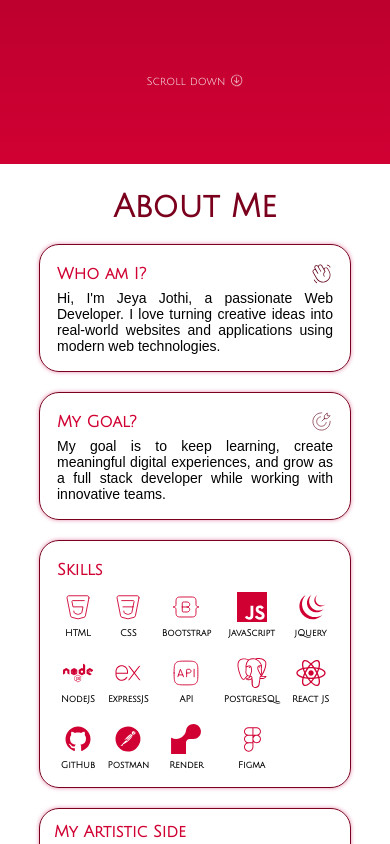
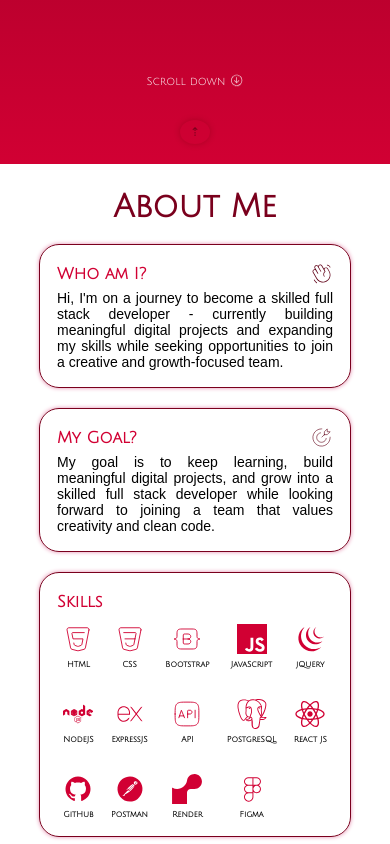
Before and after one commit to Jeya-Jothi/Jothi-Portfolio, a React (Create React App) app: page / in a window 390 px wide. Shown: the part 680-1524 px from the top of the page. Built offline with nearby package versions, Linux system fonts and the light colour scheme; a web font is replaced by a local one.

Commit message:
Add-Scroll top btn-mobile view

```diff
--- a/src/App.js
+++ b/src/App.js
@@ -3,6 +3,7 @@ import MainContent from "./components/MainContent/MainContent";
 import About from "./components/About/About";
 import Project from "./components/Projects/Project";
 import Footer from "./components/Footer/Footer";
+import ScrollToTopButton from "./components/ScrollToTopButton/ScrollToTopButton";
 function App() {
   return (
     <div>
@@ -14,6 +15,7 @@ function App() {
       <Project />
       {/* Footer */}
       <Footer />
+      <ScrollToTopButton />
     </div>
   );
 }
--- a/src/components/About/About.css
+++ b/src/components/About/About.css
@@ -96,6 +96,7 @@
 }
 .skill-name p {
   margin-top: 3px;
+  font-size: 12px;
 }
 .skills-icon {
   display: grid;
@@ -177,6 +178,9 @@
     row-gap: 5px;
     font-size: 11px;
     justify-items: center;
+  }
+  .skill-name p {
+    font-size: 10px;
   }
   .card-head-txt {
     font-size: 20px;
@@ -303,7 +307,7 @@
 
   .skills-icon {
     grid-template-columns: repeat(5, auto);
-    row-gap: 20px;
+    row-gap: 30px;
     column-gap: 5px;
     margin-top: 6px;
   }
@@ -315,6 +319,9 @@
     grid-template-rows: auto auto;
     font-size: 9px;
     justify-items: center;
+  }
+  .skill-name p {
+    font-size: 8px;
   }
   .card-head-txt {
     font-size: 16px;
@@ -374,7 +381,7 @@
 
   .skills-icon {
     grid-template-columns: repeat(5, auto);
-    row-gap: 30px;
+    row-gap: 25px;
     column-gap: 5px;
     margin-top: 5px;
   }
@@ -386,6 +393,9 @@
     grid-template-rows: auto auto;
     font-size: 8px;
     justify-items: center;
+  }
+  .skill-name p {
+    font-size: 8px;
   }
   .card-head-txt {
     font-size: 14px;
@@ -445,7 +455,7 @@
 
   .skills-icon {
     grid-template-columns: repeat(5, auto);
-    row-gap: 30px;
+    row-gap: 20px;
     column-gap: 5px;
     margin-top: 5px;
   }
@@ -457,6 +467,9 @@
     grid-template-rows: auto auto;
     font-size: 8px;
     justify-items: center;
+  }
+  .skill-name p {
+    font-size: 7px;
   }
   .card-head-txt {
     font-size: 12px;
--- a/src/components/About/About.jsx
+++ b/src/components/About/About.jsx
@@ -16,9 +16,10 @@ function About() {
             </div>
             <div>
               <p className="card-content">
-                Hi, I'm Jeya Jothi, a passionate Web Developer. I love turning
-                creative ideas into real-world websites and applications using
-                modern web technologies.
+                Hi, I'm on a journey to become a skilled full stack developer -
+                currently building meaningful digital projects and expanding my
+                skills while seeking opportunities to join a creative and
+                growth-focused team.
               </p>
             </div>
           </div>
@@ -33,9 +34,9 @@ function About() {
             </div>
             <div>
               <p className="card-content">
-                My goal is to keep learning, create meaningful digital
-                experiences, and grow as a full stack developer while working
-                with innovative teams.
+                My goal is to keep learning, build meaningful digital projects,
+                and grow into a skilled full stack developer while looking
+                forward to joining a team that values creativity and clean code.
               </p>
             </div>
           </div>
@@ -47,9 +48,9 @@ function About() {
           </div>
 
           <div className="skills-icon">
-            {skills.map((skill) => {
+            {skills.map((skill, index) => {
               return (
-                <div className="skill-name">
+                <div className="skill-name" key={index}>
                   <img
                     src={`images/${skill.img}`}
                     alt={skill.name}
@@ -65,9 +66,10 @@ function About() {
       <div className="art-card">
         <p className="card-head-txt art-card-head">My Artistic Side</p>
         <p className="card-content">
-          Apart from coding, I'm an artist at heart. I love drawing, painting,
-          and creating abstract art like Zentangle. I believe creativity
-          enhances the way I write code and design websites.
+          Beyond coding, I'm an artist at heart. I enjoy drawing, painting, and
+          exploring abstract styles like Zentangle. I believe that creativity
+          not only fuels my artwork but also helps me think differently when
+          writing code and designing websites.
         </p>
       </div>
     </div>
--- /dev/null
+++ b/src/components/ScrollToTopButton/ScrollToTopButton.css
@@ -0,0 +1,34 @@
+.scroll-top-btn-div {
+  display: flex;
+  justify-content: center;
+  align-items: center;
+}
+.scroll-top-btn {
+  position: fixed;
+  bottom: 20px;
+  background-color: transparent;
+  color: #7a001c;
+  font-size: 12px;
+  border: none;
+  padding: 5px 10px;
+  border-radius: 50%;
+  cursor: pointer;
+  display: none;
+  z-index: 999;
+  box-shadow: 0 0 6px #63010150;
+  transition: opacity 0.3s ease;
+}
+
+@media (max-width: 425px) {
+  .scroll-top-btn.show {
+    display: block;
+  }
+}
+
+/* Mobile- Medium */
+@media (max-width: 375px) {
+  .scroll-top-btn.show {
+    padding: 3px 8px;
+    bottom: 15px;
+  }
+}
--- /dev/null
+++ b/src/components/ScrollToTopButton/ScrollToTopButton.jsx
@@ -0,0 +1,42 @@
+import { useEffect, useState } from "react";
+import "./ScrollToTopButton.css";
+
+const ScrollToTopButton = () => {
+  const [showButton, setShowButton] = useState(false);
+
+  useEffect(() => {
+    const handleScroll = () => {
+      const aboutSection = document.getElementById("about");
+      if (!aboutSection) return;
+
+      const aboutTop = aboutSection.offsetTop;
+      const scrollPosition = window.scrollY + window.innerHeight / 2;
+
+      if (scrollPosition >= aboutTop) {
+        setShowButton(true);
+      } else {
+        setShowButton(false);
+      }
+    };
+
+    window.addEventListener("scroll", handleScroll);
+    return () => window.removeEventListener("scroll", handleScroll);
+  }, []);
+
+  const scrollToTop = () => {
+    window.scrollTo({ top: 0, behavior: "smooth" });
+  };
+
+  return (
+    <div className="scroll-top-btn-div">
+      <button
+        className={`scroll-top-btn ${showButton ? "show" : ""}`}
+        onClick={scrollToTop}
+      >
+        ⇡
+      </button>
+    </div>
+  );
+};
+
+export default ScrollToTopButton;
```
